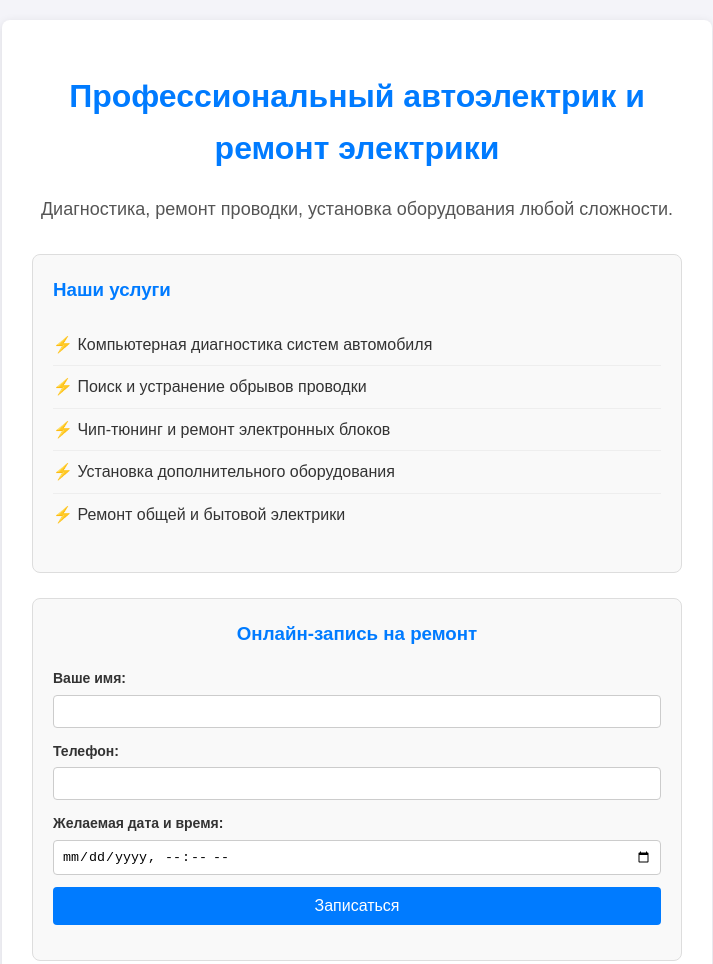
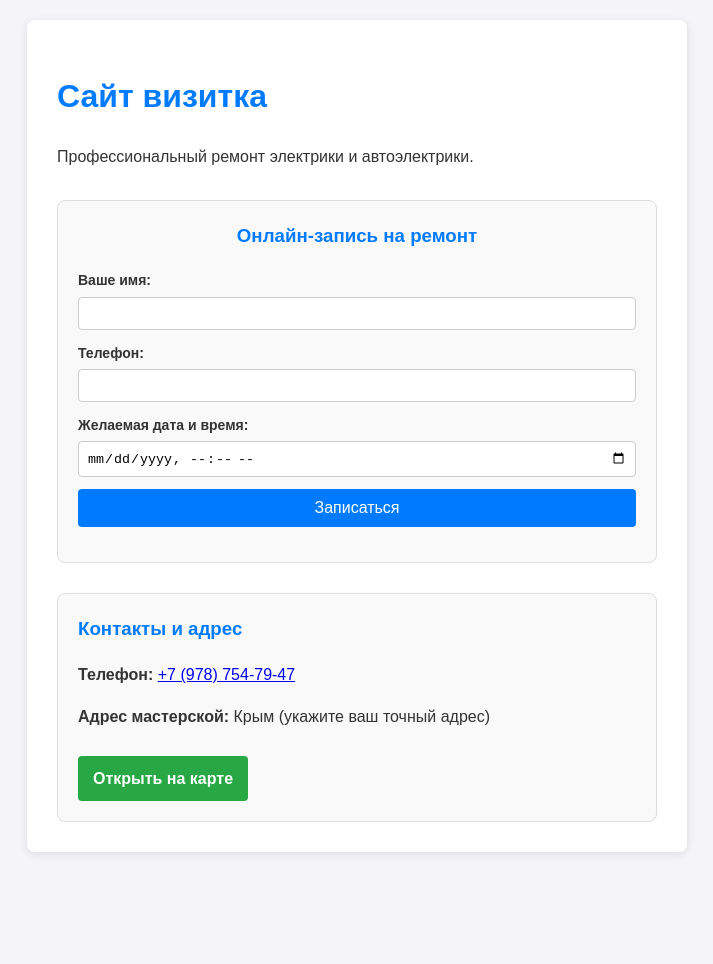
Before and after one commit to aroslavkovalenko779-droid/electrik82, a plain HTML site: page index.html in a window 1280 px wide. Shown: the top 964 px of the page, without its empty margins (283-996 px from the left). After the commit the page ends 872 px from the top, so only its background shows below. Drawn offline with Linux system fonts and the light colour scheme.

Commit message:
Update index.html

```diff
--- a/index.html
+++ b/index.html
@@ -3,7 +3,7 @@
 <head>
     <meta charset="UTF-8">
     <meta name="viewport" content="width=device-width, initial-scale=1.0">
-    <title>Ремонт электрики и автоэлектрики | с. Белоглинка</title>
+    <title>Сайт визитка - Ремонт электрики</title>
     <style>
         body {
             font-family: Arial, sans-serif;
@@ -14,7 +14,7 @@
             color: #333;
         }
         .container {
-            max-width: 650px;
+            max-width: 600px;
             margin: 0 auto;
             background: #fff;
             padding: 30px;
@@ -24,31 +24,12 @@
         h1, h3 {
             color: #007bff;
         }
-        header {
-            text-align: center;
-            margin-bottom: 30px;
-        }
-        header p {
-            color: #555;
-            font-size: 18px;
-        }
-        .services-section, .booking-section, .contacts-section {
-            margin-top: 25px;
+        .booking-section, .contacts-section {
+            margin-top: 30px;
             padding: 20px;
             background: #f9f9f9;
             border: 1px solid #ddd;
             border-radius: 8px;
-        }
-        .services-list {
-            list-style-type: none;
-            padding: 0;
-        }
-        .services-list li {
-            padding: 8px 0;
-            border-bottom: 1px solid #eee;
-        }
-        .services-list li:last-child {
-            border-bottom: none;
         }
         .form-group {
             margin-bottom: 12px;
@@ -103,23 +84,8 @@
 <body>
 
     <div class="container">
-        <!-- Шапка сайта -->
-        <header>
-            <h1>Профессиональный автоэлектрик и ремонт электрики</h1>
-            <p>Диагностика, ремонт проводки, установка оборудования любой сложности.</p>
-        </header>
-
-        <!-- Перечень услуг -->
-        <div class="services-section">
-            <h3 style="margin-top: 0;">Наши услуги</h3>
-            <ul class="services-list">
-                <li>⚡ Компьютерная диагностика систем автомобиля</li>
-                <li>⚡ Поиск и устранение обрывов проводки</li>
-                <li>⚡ Чип-тюнинг и ремонт электронных блоков</li>
-                <li>⚡ Установка дополнительного оборудования</li>
-                <li>⚡ Ремонт общей и бытовой электрики</li>
-            </ul>
-        </div>
+        <h1>Сайт визитка</h1>
+        <p>Профессиональный ремонт электрики и автоэлектрики.</p>
 
         <!-- Блок онлайн-записи -->
         <div class="booking-section">
@@ -146,8 +112,9 @@
         <div class="contacts-section">
             <h3 style="margin-top: 0;">Контакты и адрес</h3>
             <p><strong>Телефон:</strong> <a href="tel:+79787547947">+7 (978) 754-79-47</a></p>
-            <p><strong>Адрес мастерской:</strong> с. Белоглинка, переулок Урожайный, 35</p>
-            <a href="https://yandex.ru/maps/?text=с.%20Белоглинка%20переулок%20Урожайный%2035" target="_blank" class="map-btn">Открыть на карте</a>
+            <p><strong>Адрес мастерской:</strong> Крым (укажите ваш точный адрес)</p>
+            <!-- Кнопка со ссылкой на Яндекс Карты -->
+            <a href="https://yandex.ru/maps" target="_blank" class="map-btn">Открыть на карте</a>
         </div>
     </div>
 
@@ -155,11 +122,11 @@
     function sendBooking(event) {
         event.preventDefault();
         const name = document.getElementById('clientName').value;
-        const phone = document.getElementById('clientPhone').value;
+        const phone = document.getElementById('clientPhone'.value;
         const time = document.getElementById('clientTime').value;
 
-        // Вывод сообщения об успешной заявке
-        document.getElementById('bookingResult').innerHTML = "Спасибо, " + name + "! Ваша заявка принята. Скоро свяжемся.";
+        // Вывод сообщения об успешной записи
+        document.getElementById('bookingResult').innerHTML = "Спасибо, " + name + "! Ваша заявка принята.";
         document.getElementById('bookingForm').reset();
     }
     </script>
```
